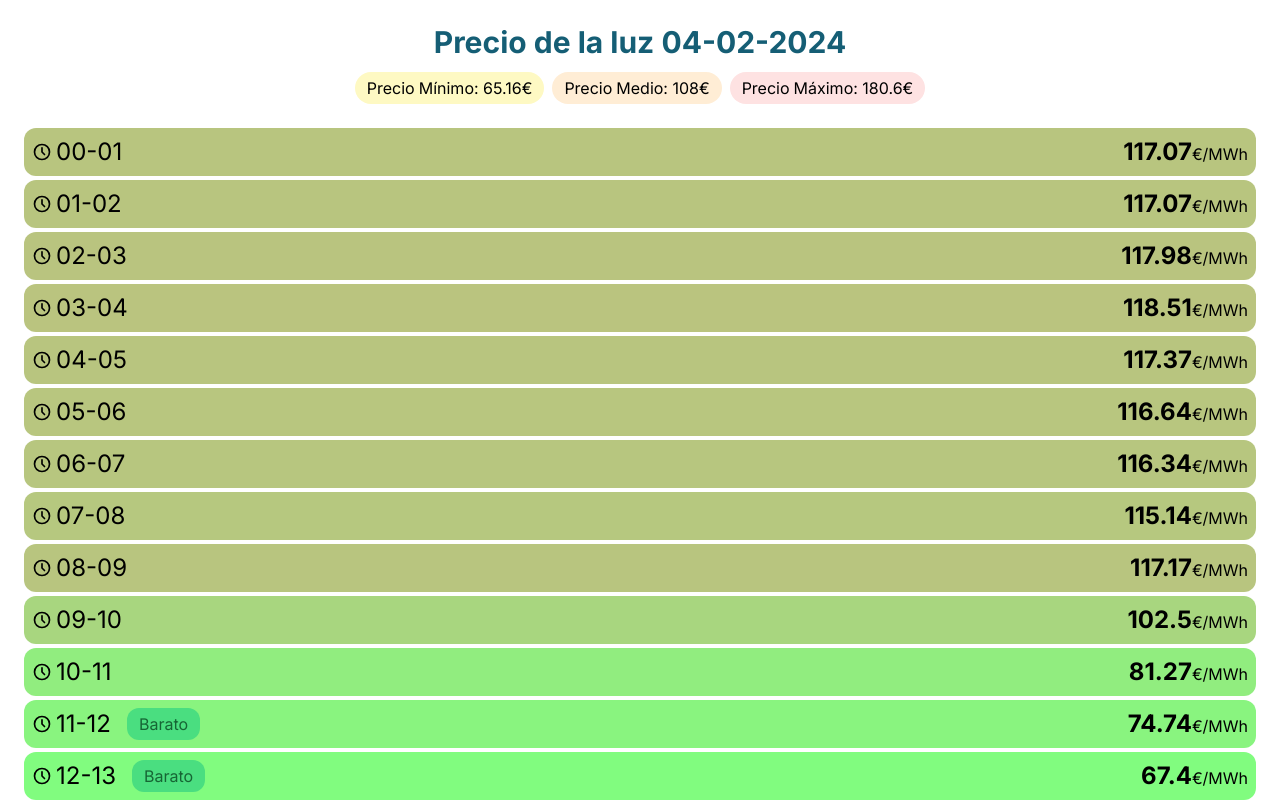
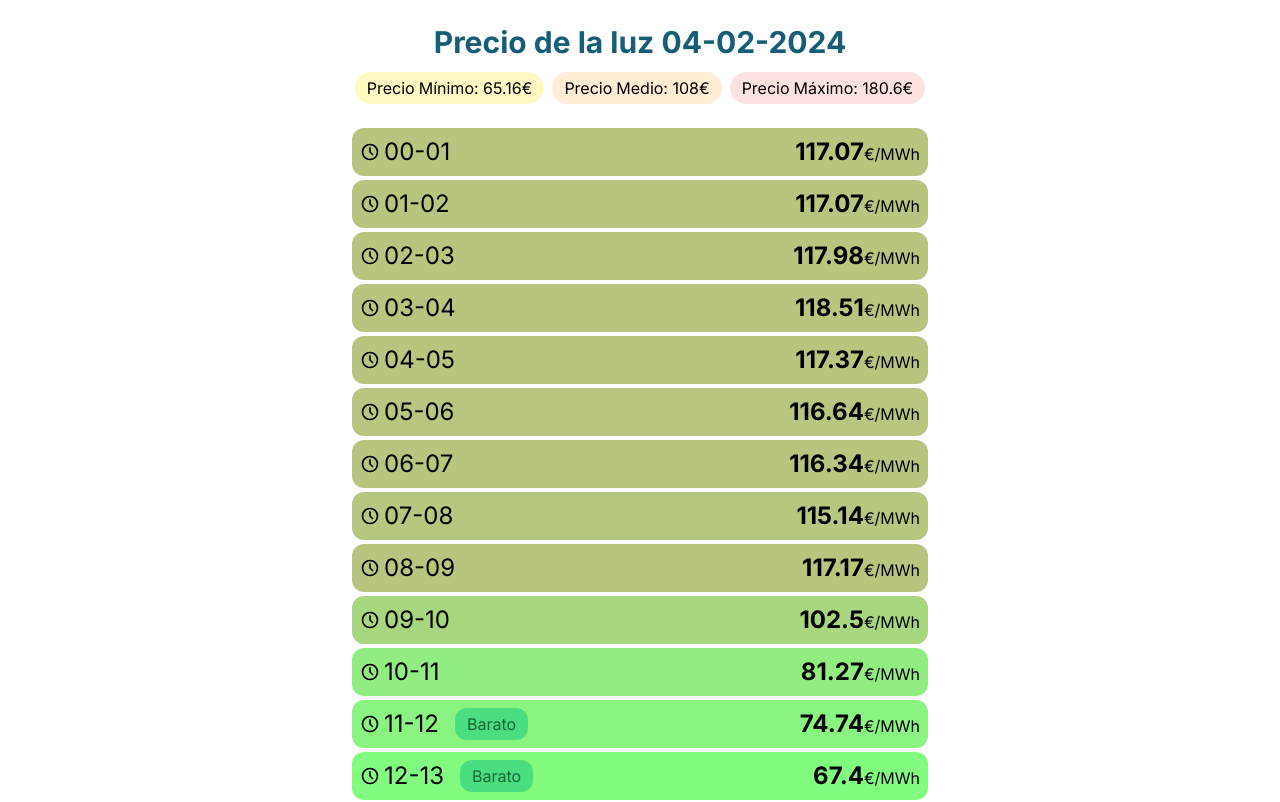
Before and after one commit to PolGubau/precio-luz-espa-a, a Next.js app: page / in a window 1280 px wide. Shown: the top 802 px of the page. Built offline with nearby package versions, Linux system fonts and the light colour scheme.

Commit message:
Update max width for ul element

```diff
--- a/src/app/page.tsx
+++ b/src/app/page.tsx
@@ -269,7 +269,7 @@ export default async function Home() {
         </ul>
       </header>
 
-      <ul className="flex flex-col w-full gap-1">
+      <ul className="flex flex-col w-full gap-1 md:max-w-xl">
         {arrayzedData.map((hour) => {
           const isCheap = hour["is-cheap"];
 
```
